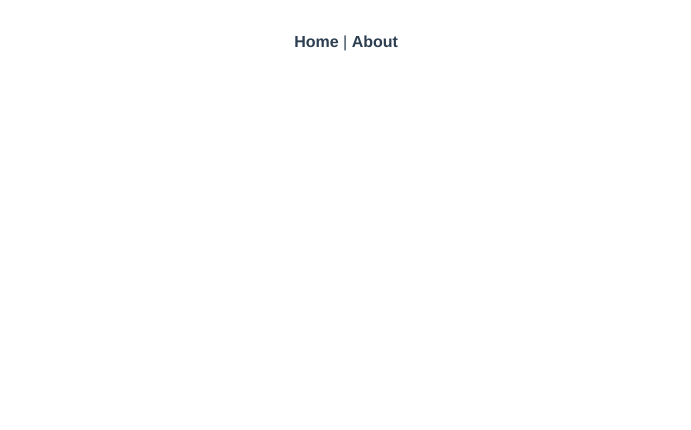
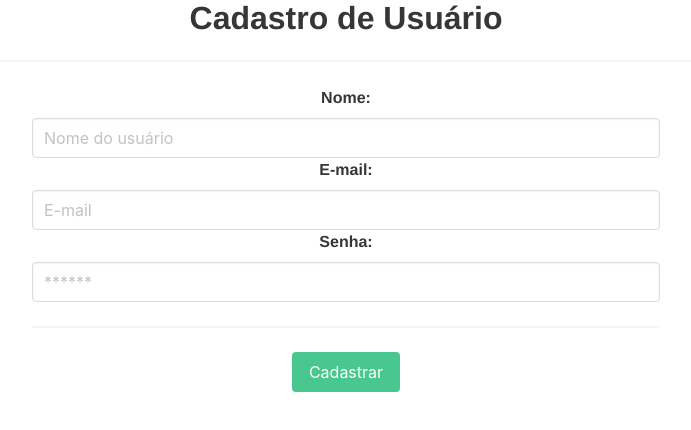
Before and after one commit to kleitonalbuquerque/users, a Vue app: page /register in a window 1280 px wide. Shown: the top 430 px of the page, without its empty margins (294-985 px from the left). Built offline with nearby package versions, Linux system fonts and the light colour scheme.

Commit message:
Formulário de Cadastro

```diff
--- a/src/App.vue
+++ b/src/App.vue
@@ -1,10 +1,6 @@
 <template>
   <div id="app">
-    <div id="nav">
-      <router-link to="/">Home</router-link> |
-      <router-link to="/about">About</router-link>
-    </div>
-    <router-view/>
+    <router-view />
   </div>
 </template>
 
--- a/src/router/index.js
+++ b/src/router/index.js
@@ -1,29 +1,36 @@
-import Vue from 'vue'
-import VueRouter from 'vue-router'
-import Home from '../views/Home.vue'
+import Vue from "vue";
+import VueRouter from "vue-router";
+import Home from "../views/Home.vue";
+import Register from "../views/Register.vue";
 
-Vue.use(VueRouter)
+Vue.use(VueRouter);
 
 const routes = [
   {
-    path: '/',
-    name: 'Home',
-    component: Home
+    path: "/",
+    name: "Home",
+    component: Home,
   },
   {
-    path: '/about',
-    name: 'About',
+    path: "/about",
+    name: "About",
     // route level code-splitting
     // this generates a separate chunk (about.[hash].js) for this route
     // which is lazy-loaded when the route is visited.
-    component: () => import(/* webpackChunkName: "about" */ '../views/About.vue')
-  }
-]
+    component: () =>
+      import(/* webpackChunkName: "about" */ "../views/About.vue"),
+  },
+  {
+    path: "/register",
+    name: "Register",
+    component: Register,
+  },
+];
 
 const router = new VueRouter({
-  mode: 'history',
+  mode: "history",
   base: process.env.BASE_URL,
-  routes
-})
+  routes,
+});
 
-export default router
+export default router;
--- /dev/null
+++ b/src/views/Register.vue
@@ -0,0 +1,26 @@
+<template>
+  <div>
+    <h3 class="title is-3">Cadastro de Usuário</h3>
+    <hr />
+    <div class="columns is-mobile">
+      <div class="column is-half is-offset-one-quarter">
+        <label class="label">Nome:</label>
+        <input type="text" placeholder="Nome do usuário" class="input" />
+        <label class="label">E-mail:</label>
+        <input type="email" placeholder="E-mail" class="input" />
+        <label class="label">Senha:</label>
+        <input type="password" placeholder="******" class="input" />
+        <!-- TO DO -->
+        <!-- Select com as opções de tipo de usuário: Comum(0) e Admin(1)  -->
+        <hr />
+        <button class="button is-success">Cadastrar</button>
+      </div>
+    </div>
+  </div>
+</template>
+
+<script>
+export default {};
+</script>
+
+<style></style>
```
